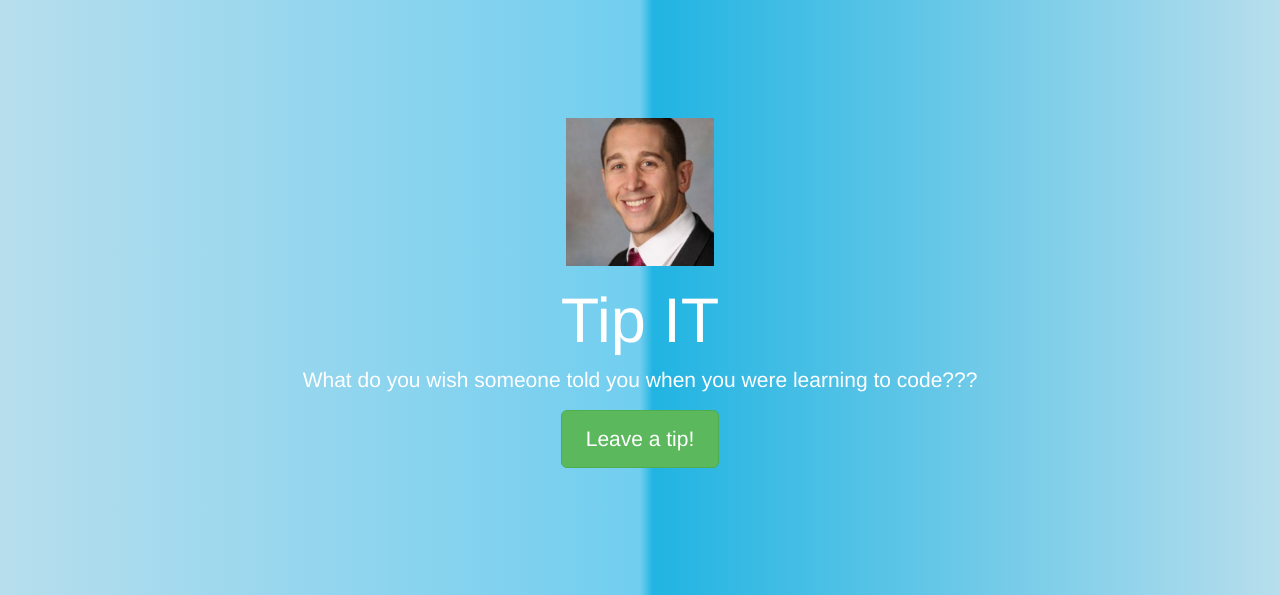
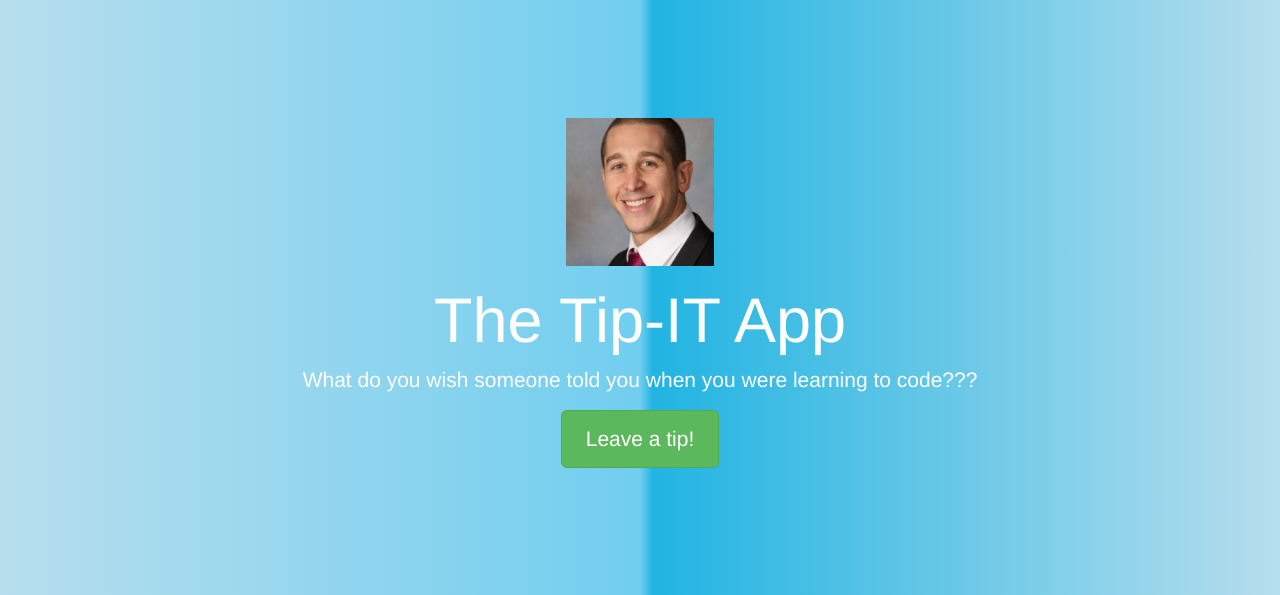
Before and after one commit to dfmmalaw/Portfolio-PHP-, a Yii app: template views/site/index.php in a window 1280 px wide. Shown: the top 595 px of the page. Run offline with PHP 8.4 and a stand-in for Yii, Linux system fonts and the light colour scheme; the template is opened without the code that fills it, so the values that code supplies are empty; some libraries are stand-ins or nearby versions.

Commit message:
Added the correct domain name for the tip feature and link

```diff
--- a/views/site/index.php
+++ b/views/site/index.php
@@ -13,11 +13,11 @@ $this->title = 'My Yii Application';
 
         <img src="ecto.png" alt="HTML5 Icon" style="width:148px;height:148px;">
 
-        <h1>Tip IT</h1>
+        <h1>The Tip-IT App</h1>
 
         <p class="lead">What do you wish someone told you when you were learning to code???</p>
 
-        <p><a class="btn btn-lg btn-success" href="http://portfolio-php.herokuapp.com/index.php/tip/index">Leave a tip!</a></p>
+        <p><a class="btn btn-lg btn-success" href="http://www.tip-it.tech//index.php/tip/index">Leave a tip!</a></p>
     </div>
 
     <div class="body-content">
```
